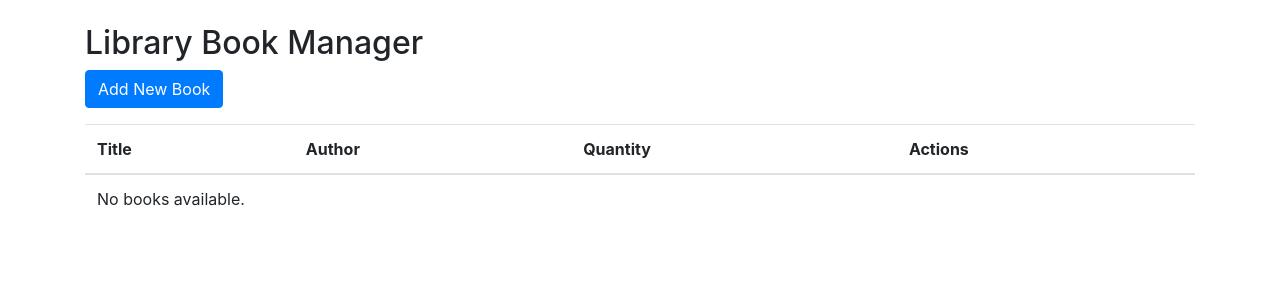
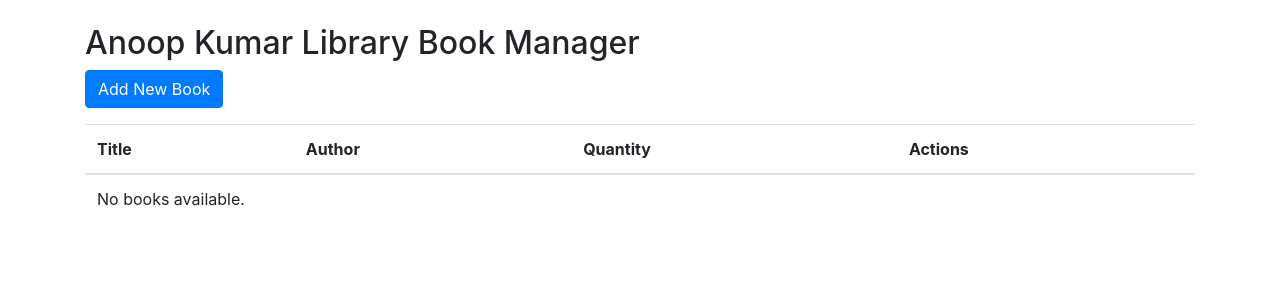
Before and after one commit to anoop5640/library_project, a Django app: page / in a window 1280 px wide. Shown: the top 300 px of the page. Run offline with Django 4.2, Linux system fonts and the light colour scheme; data that the repository does not hold is empty; some libraries are stand-ins or nearby versions.

Commit message:
name change 7

```diff
--- a/library_app/templates/library_app/book_list.html
+++ b/library_app/templates/library_app/book_list.html
@@ -10,7 +10,7 @@
   </head>
   <body>
     <div class="container mt-4">
-      <h2>Library Book Manager</h2>
+      <h2>Anoop Kumar Library Book Manager</h2>
       <a href="{% url 'book_new' %}" class="btn btn-primary mb-3"
         >Add New Book</a
       >
```
